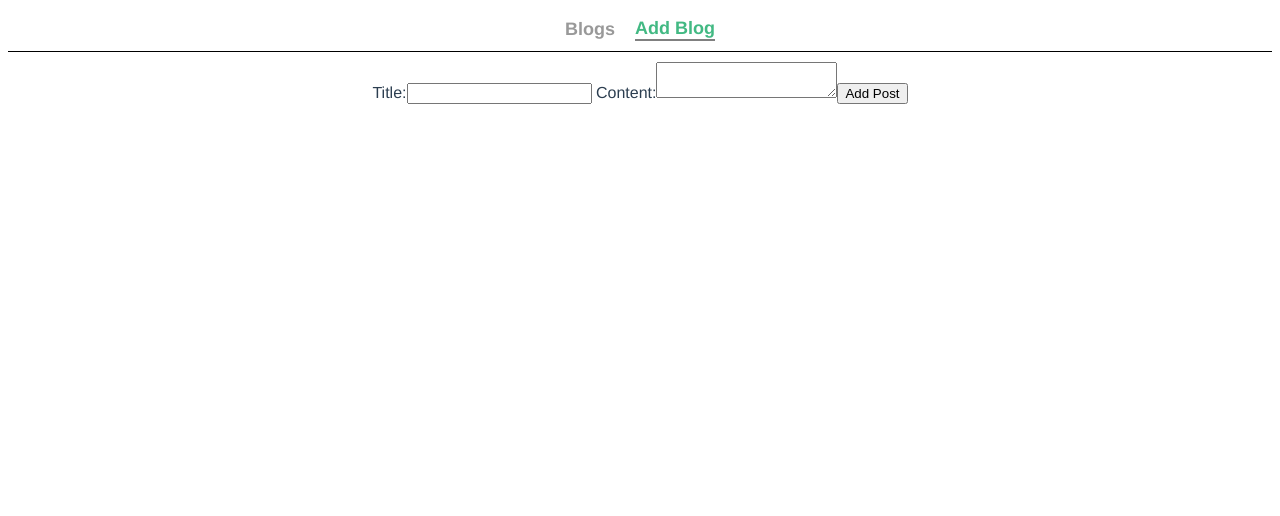
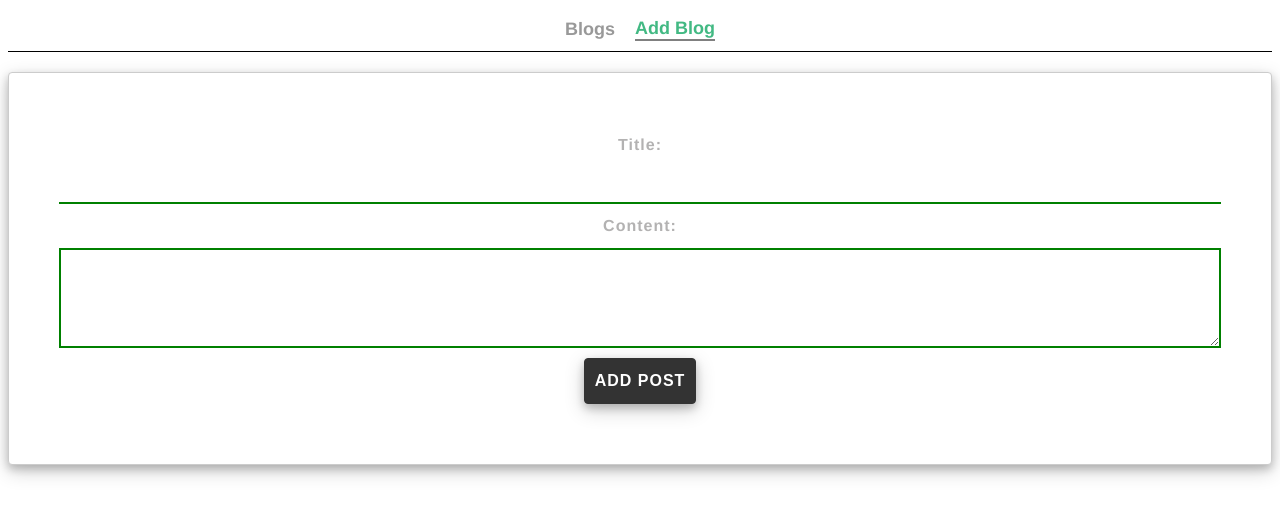
Before and after one commit to ebrardev/blog-app, a Vue app: page /AddBlog in a window 1280 px wide. Shown: the top 516 px of the page. Built offline with nearby package versions, Linux system fonts and the light colour scheme.

Commit message:
singlepost component

```diff
--- a/src/components/SinglePost.vue
+++ b/src/components/SinglePost.vue
@@ -1,71 +1,44 @@
 <template>
-    <div class="project" >
-      <div class="actions">
-       <h3 >ğ</h3>
-
-      </div>
+    <div class="post">
+      <router-link :to="{ name: 'Post', params: { id: post.id } }">
+        <h3>
+          {{ post.title }}
+        </h3>
+      </router-link>
     </div>
   </template>
 
   <script>
   export default {
-
-      }
-
-
+    props: ["post"],
+    setup(props) {},
+  };
   </script>
 
   <style>
-  .project{
+  .post {
     margin: 20px auto;
-      padding: 20px;
-      border-radius: 10px;
-      background-color: #fff;
-      box-shadow: 0 10px 20px rgba(0,0,0,0.19);
-      border: 1px solid #eee;
-      box-sizing: border-box;
-      transition: all 0.3s cubic-bezier(0.25, 0.8, 0.25, 1);
-      cursor: pointer;
-      border-left: 4px solid purple;
+    background: #fff;
+    padding: 10px 20px;
+    border-radius: 5px;
+    box-shadow: 1px 2px 3px rgba(0, 0, 0, 0.05);
+    border-left: 4px solid #ff5500;
   }
-  h3{
-      font-size: 20px;
-      margin-bottom: 10px;
-      font-weight: bold;
-      text-align: center;
-      color: #333;
-      transition: all 0.3s cubic-bezier(0.25, 0.8, 0.25, 1);
+  h3 {
     cursor: pointer;
   }
-  .actions{
-      display: flex;
-      justify-content:space-between;
-      align-items: center;
-  }
-  .icons{
+  .actions {
     display: flex;
     justify-content: space-between;
     align-items: center;
-      width: 100px;
   }
-  .material-icons{
-      font-size: 22px;
-      color: gray;
+  .material-icons {
+    font-size: 24px;
+    margin-left: 10px;
+    color: #bbb;
     cursor: pointer;
-      margin-left: 10px;
-      transition: all 0.3s cubic-bezier(0.25, 0.8, 0.25, 1);
   }
-  .material-icons:hover{
-      color: #e74c3c;
-  }
-  .project.complete{
-      border-left: 4px solid green;
-  }
-  .project.complete .tick{
-      font-size: 22px;
-      color: #27ae60;
-      cursor: pointer;
-      margin-left: 10px;
-      transition: all 0.3s cubic-bezier(0.25, 0.8, 0.25, 1);
+  .material-icons:hover {
+    color: #777;
   }
   </style>
--- a/src/router/index.js
+++ b/src/router/index.js
@@ -14,7 +14,13 @@ const routes = [
     // this generates a separate chunk (about.[hash].js) for this route
     // which is lazy-loaded when the route is visited.
     component: () => import(/* webpackChunkName: "about" */ '../views/AddBlog.vue')
-  }
+  },
+  {
+    path: "/posts/:id",
+    name: "Post",
+    component: () => import("../views/Post.vue"),
+    props: true,
+  },
 ]
 
 const router = createRouter({
--- a/src/views/AddBlog.vue
+++ b/src/views/AddBlog.vue
@@ -21,5 +21,78 @@ export default {
 </script>
 
 <style>
+form {
+  display: flex;
+  flex-direction: column;
+  align-items: center;
+  justify-content: center;
+  padding: 50px;
+  border: 1px solid #ccc;
+  border-radius: 4px;
+  background-color: #fff;
+  box-shadow: 0 4px 8px 0 rgba(0, 0, 0, 0.2), 0 6px 20px 0 rgba(0, 0, 0, 0.19);
+  margin-top: 20px;
+}
+label{
+  margin-bottom: 10px;
+  font-size: 16px;
+  font-weight: bold;
+  color: #b3b2b2;
+  text-align: left;
+  /* text-transform: uppercase; */
+  letter-spacing: 1px;
+  line-height: 24px;
+  margin-bottom: 10px;
+  margin-top: 10px;
+  margin-left: 10px;
+  margin-right: 10px;
+  margin-bottom: 10px;
+
+}
+input {
+  padding: 10px;
+  border: 0;
+  border-bottom: 2px solid green;
+  width: 100%;
+  box-sizing: border-box;
+  outline: none;
+}
+textarea{
+  border: 2px solid green;
+  padding: 10px;
+  width: 100%;
+  box-sizing: border-box;
+  height: 100px;
+  outline: none;
+}
+button{
+  border-radius: 5px;
+  padding: 10px;
+  margin-bottom: 10px;
+  margin-top: 10px;
+  margin-left: 10px;
+  margin-right: 10px;
+  margin-bottom: 10px;
+  font-size: 16px;
+  font-weight: bold;
+  color: white;
+  text-align: left;
+  text-transform: uppercase;
+  letter-spacing: 1px;
+  line-height: 24px;
+  cursor: pointer;
+  transition: all 0.3s ease-in-out;
+  background-color: #333;
+  border: 1px solid #333;
+  border-radius: 4px;
+  outline: none;
+  box-shadow: 0 4px 8px 0 rgba(0, 0, 0, 0.2), 0 6px 20px 0 rgba(0, 0, 0, 0.19);
+
+}
+button:hover{
+  box-shadow: 0 8px 16px 0 rgba(0, 0, 0, 0.3), 0 6px 20px 0 rgba(0, 0, 0, 0.22);
+  transition: all 0.3s ease-in-out;
+  background-color: #620ab5;
+}
 
 </style>
--- a/src/views/HomeView.vue
+++ b/src/views/HomeView.vue
@@ -1,32 +1,24 @@
 <template>
   <div class="home">
-
-
-    <SinglePost :post="post" />
-
-
-
+    <div v-for="post in posts" :key="post.id">
+      <SinglePost :post="post"></SinglePost>
+    </div>
   </div>
 </template>
 
 <script>
-// @ is an alias to /src
-
-import SinglePost from '../components/SinglePost.vue';
-import getPosts from '../composables/getPosts.js';
-import { ref } from 'vue';
-
+import { ref } from "vue";
+import SinglePost from "../components/SinglePost.vue";
+import getPosts from "../composables/getPosts";
 export default {
-  name: 'HomeView',
-  components: {SinglePost},
-    setup(){
-      const posts = ref([])
-      const {data} = getPosts();
+  name: "Home",
+  components: { SinglePost },
+  setup() {
+    const posts = ref([]);
+    getPosts().then((data) => {
       posts.value = data;
-      console.log(posts)
-
-    }
-
+    });
+    return { posts };
+  },
 };
-
 </script>
--- /dev/null
+++ b/src/views/Post.vue
@@ -0,0 +1,36 @@
+<template>
+    <div class="post">
+      <h3>
+        {{ post.title }}
+      </h3>
+      <div class="content">
+        <p>{{ post.content }}</p>
+      </div>
+    </div>
+  </template>
+
+  <script>
+  import { ref } from "vue";
+  import getPosts from "../composables/getPosts";
+  export default {
+    props: ["id"],
+    setup(props) {
+      const post = ref("");
+      getPosts().then((data) => {
+        post.value = data.find((e) => e.id == props.id);
+      });
+      return { post };
+    },
+  };
+  </script>
+
+  <style>
+  .post {
+    margin: 20px auto;
+    background: #fff;
+    padding: 10px 20px;
+    border-radius: 5px;
+    box-shadow: 1px 2px 3px rgba(0, 0, 0, 0.05);
+    border-left: 4px solid #ff5500;
+  }
+  </style>
```
Lines whose indentation alone changed are shown as unchanged.
